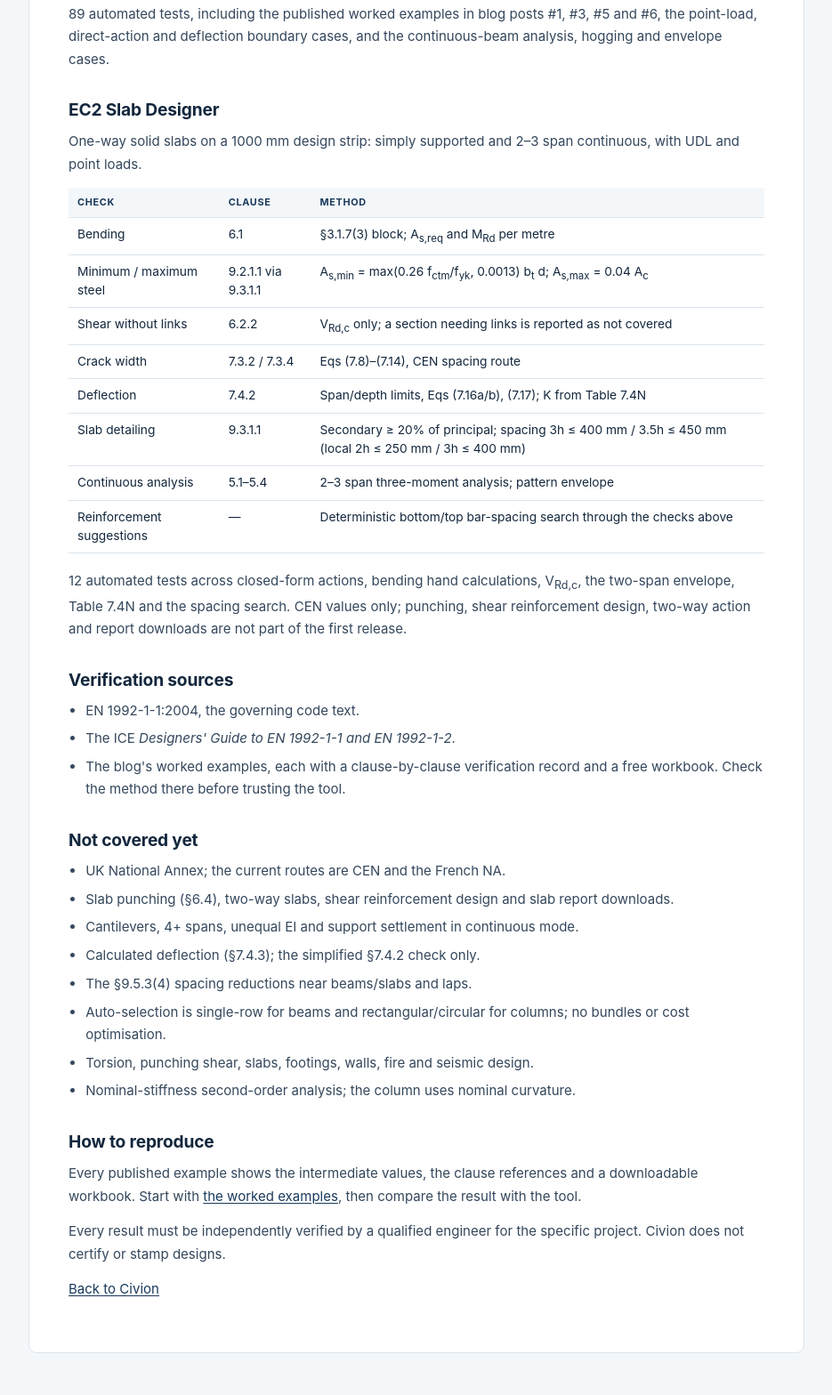
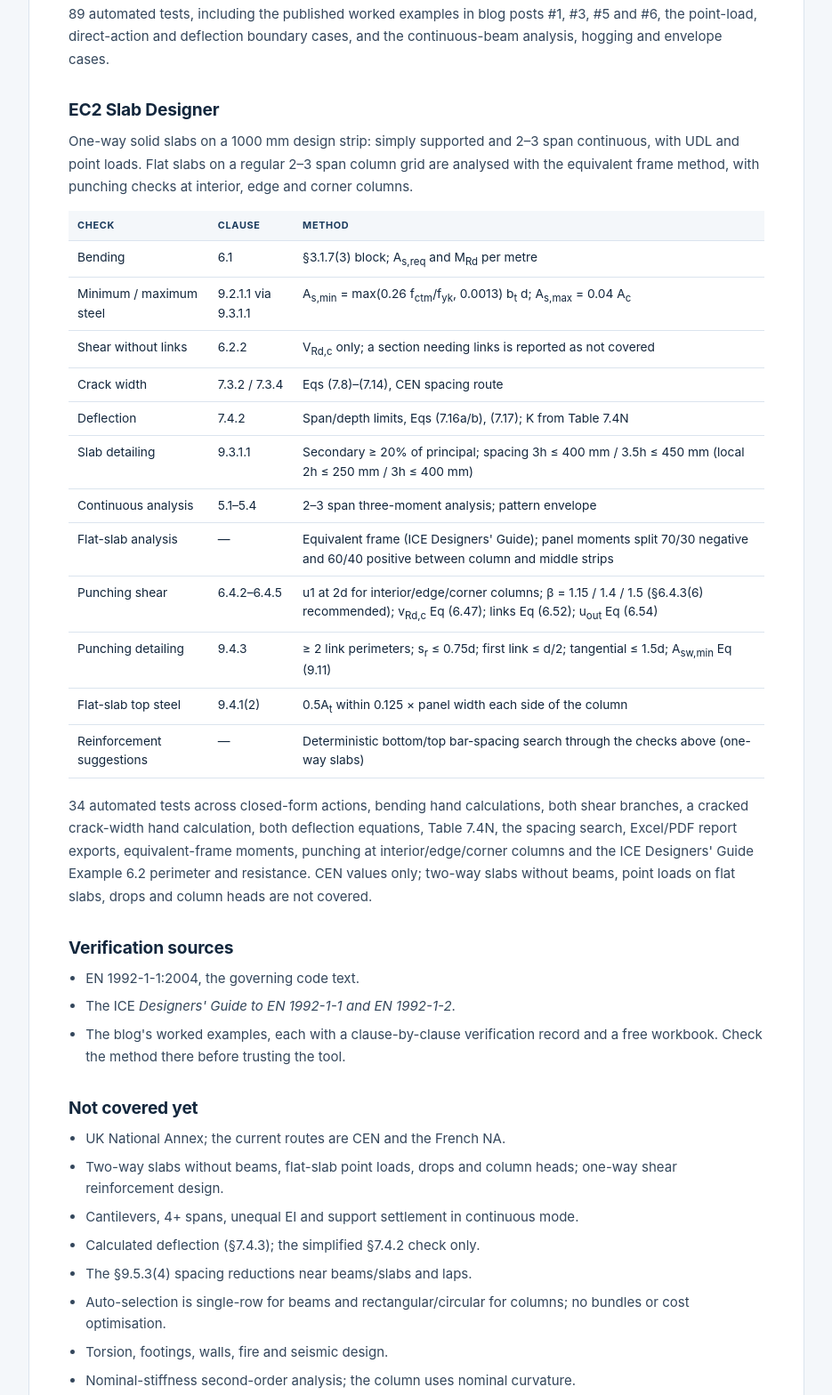
Before and after one commit to hugoyoungmsc/civion-landing, a plain HTML site: page verification.html in a window 1280 px wide. Shown: the part 1430-2998 px from the top of the page at 89% size, without its empty margins (172-1107 px from the left). Drawn offline with Linux system fonts and the light colour scheme.

Commit message:
docs: add flat slab and punching shear to the slab verification section
Test count and coverage now match docs/verification/rc-slab-design.md.

Co-Authored-By: Claude Opus 5 (1M context) <noreply@anthropic.com>

```diff
--- a/verification.html
+++ b/verification.html
@@ -87,7 +87,9 @@
 
       <h2>EC2 Slab Designer</h2>
       <p>One-way solid slabs on a 1000 mm design strip: simply supported and 2–3 span
-      continuous, with UDL and point loads.</p>
+      continuous, with UDL and point loads. Flat slabs on a regular 2–3 span column
+      grid are analysed with the equivalent frame method, with punching checks at
+      interior, edge and corner columns.</p>
       <table class="verify-table">
         <thead>
           <tr><th scope="col">Check</th><th scope="col">Clause</th><th scope="col">Method</th></tr>
@@ -100,13 +102,20 @@
           <tr><td>Deflection</td><td>7.4.2</td><td>Span/depth limits, Eqs (7.16a/b), (7.17); K from Table 7.4N</td></tr>
           <tr><td>Slab detailing</td><td>9.3.1.1</td><td>Secondary ≥ 20% of principal; spacing 3h ≤ 400 mm / 3.5h ≤ 450 mm (local 2h ≤ 250 mm / 3h ≤ 400 mm)</td></tr>
           <tr><td>Continuous analysis</td><td>5.1–5.4</td><td>2–3 span three-moment analysis; pattern envelope</td></tr>
-          <tr><td>Reinforcement suggestions</td><td>—</td><td>Deterministic bottom/top bar-spacing search through the checks above</td></tr>
+          <tr><td>Flat-slab analysis</td><td>—</td><td>Equivalent frame (ICE Designers' Guide); panel moments split 70/30 negative and 60/40 positive between column and middle strips</td></tr>
+          <tr><td>Punching shear</td><td>6.4.2–6.4.5</td><td>u1 at 2d for interior/edge/corner columns; β = 1.15 / 1.4 / 1.5 (§6.4.3(6) recommended); v<sub>Rd,c</sub> Eq (6.47); links Eq (6.52); u<sub>out</sub> Eq (6.54)</td></tr>
+          <tr><td>Punching detailing</td><td>9.4.3</td><td>≥ 2 link perimeters; s<sub>r</sub> ≤ 0.75d; first link ≤ d/2; tangential ≤ 1.5d; A<sub>sw,min</sub> Eq (9.11)</td></tr>
+          <tr><td>Flat-slab top steel</td><td>9.4.1(2)</td><td>0.5A<sub>t</sub> within 0.125 × panel width each side of the column</td></tr>
+          <tr><td>Reinforcement suggestions</td><td>—</td><td>Deterministic bottom/top bar-spacing search through the checks above (one-way slabs)</td></tr>
         </tbody>
       </table>
-      <p class="verify-fine">12 automated tests across closed-form actions, bending hand
-      calculations, V<sub>Rd,c</sub>, the two-span envelope, Table 7.4N and the spacing
-      search. CEN values only; punching, shear reinforcement design, two-way action and
-      report downloads are not part of the first release.</p>
+      <p class="verify-fine">34 automated tests across closed-form actions, bending hand
+      calculations, both shear branches, a cracked crack-width hand calculation, both
+      deflection equations, Table 7.4N, the spacing search, Excel/PDF report exports,
+      equivalent-frame moments, punching at interior/edge/corner columns and the ICE
+      Designers' Guide Example 6.2 perimeter and resistance. CEN values only; two-way
+      slabs without beams, point loads on flat slabs, drops and column heads are not
+      covered.</p>
 
       <h2>Verification sources</h2>
       <ul>
@@ -118,12 +127,12 @@
       <h2>Not covered yet</h2>
       <ul>
         <li>UK National Annex; the current routes are CEN and the French NA.</li>
-        <li>Slab punching (§6.4), two-way slabs, shear reinforcement design and slab report downloads.</li>
+        <li>Two-way slabs without beams, flat-slab point loads, drops and column heads; one-way shear reinforcement design.</li>
         <li>Cantilevers, 4+ spans, unequal EI and support settlement in continuous mode.</li>
         <li>Calculated deflection (§7.4.3); the simplified §7.4.2 check only.</li>
         <li>The §9.5.3(4) spacing reductions near beams/slabs and laps.</li>
         <li>Auto-selection is single-row for beams and rectangular/circular for columns; no bundles or cost optimisation.</li>
-        <li>Torsion, punching shear, slabs, footings, walls, fire and seismic design.</li>
+        <li>Torsion, footings, walls, fire and seismic design.</li>
         <li>Nominal-stiffness second-order analysis; the column uses nominal curvature.</li>
       </ul>
 
```
